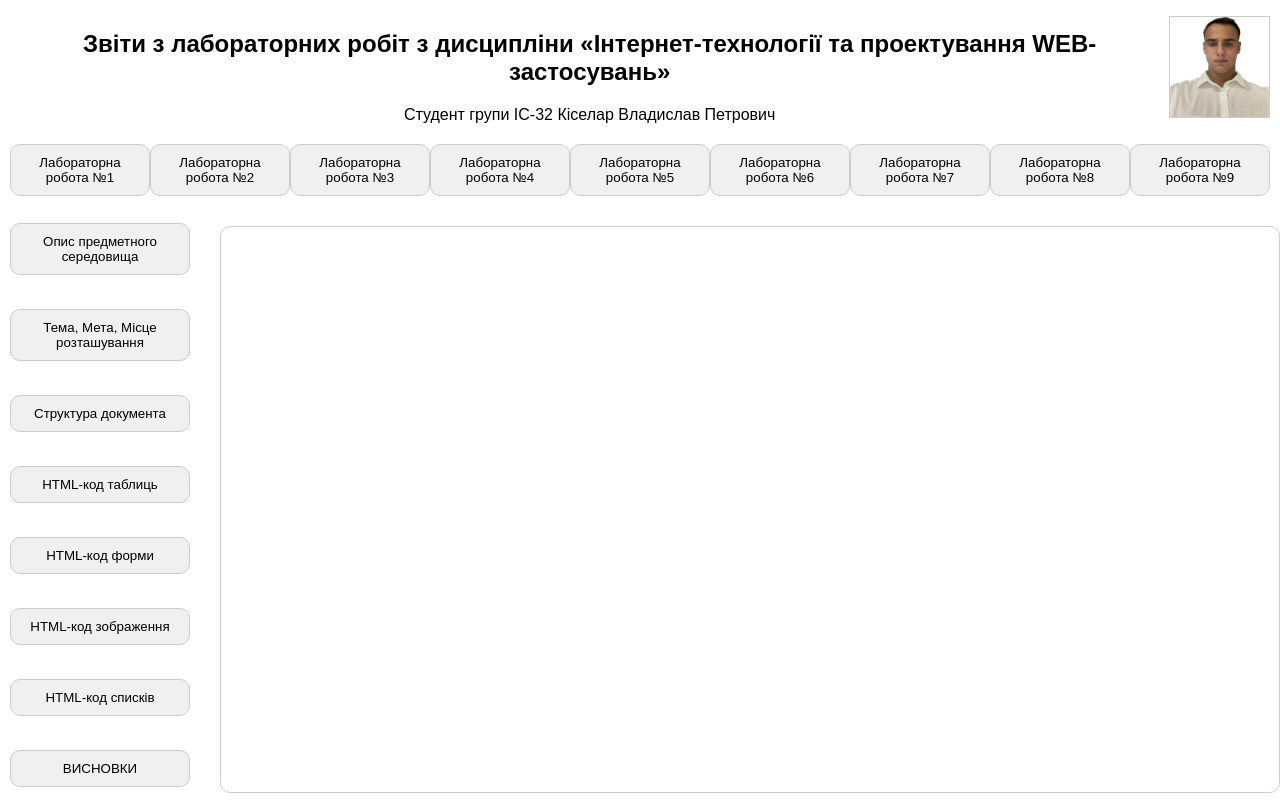
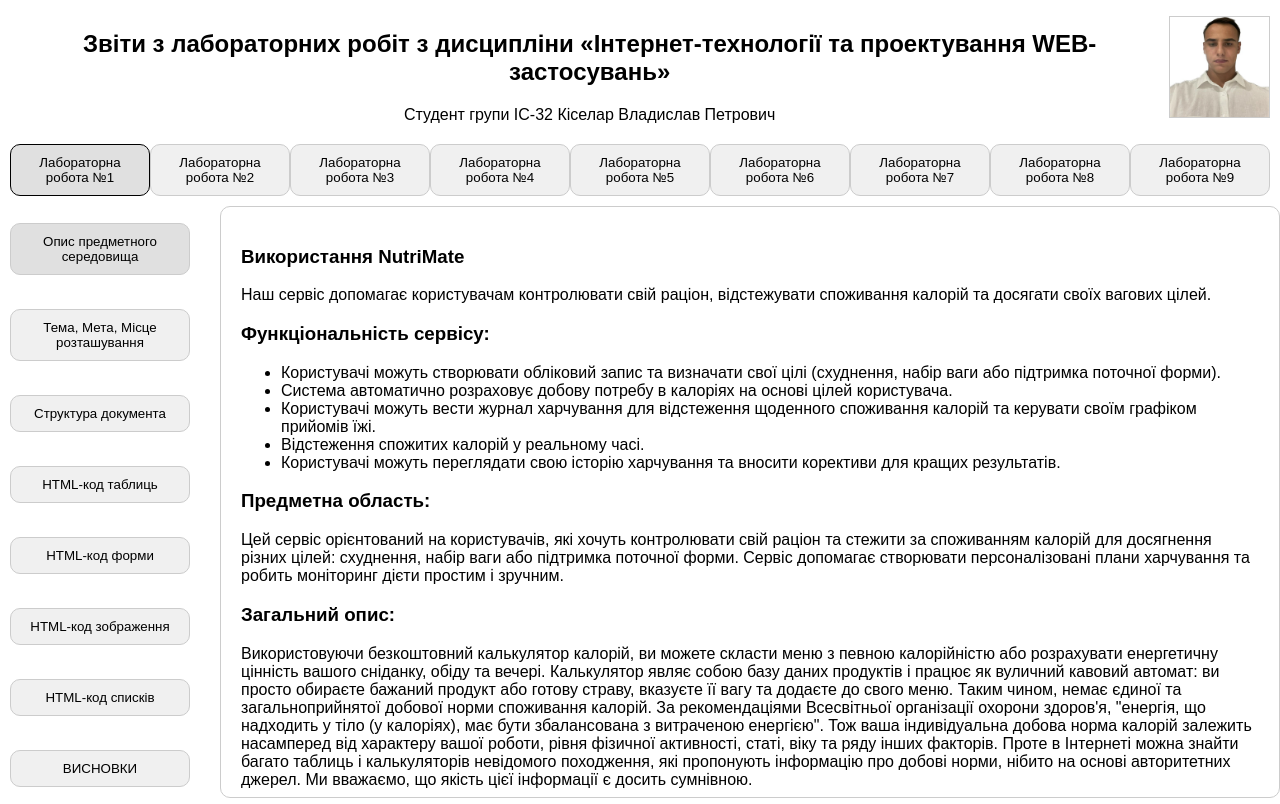
Before and after one commit to vlladislavii/IC-32_Vladyslav_Kiselar_Web_Reports, a plain HTML site: page index.html in a window 1280 px wide. Drawn offline with Linux system fonts and the light colour scheme.

Commit message:
changes in main design of report html

```diff
--- a/index.html
+++ b/index.html
@@ -19,7 +19,7 @@
         padding: 20px;
         border: 1px solid #ccc;
         border-radius: 10px;
-        max-height: 525px;
+        max-height: 550px;
         overflow-y: auto;
         overflow-x: hidden;
       }
@@ -57,13 +57,6 @@
         background-color: #e0e0e0;
         border-color: #000;
       }
-      .content {
-        flex: 1;
-        margin-left: 20px;
-        padding: 20px;
-        border: 1px solid #ccc;
-        border-radius: 10px;
-      }
       .student-info {
         display: flex;
         justify-content: space-between;
@@ -84,9 +77,6 @@
         align-items: center;
         justify-content: center;
         margin: 0;
-      }
-      #output {
-        margin-top: 20px;
       }
       img {
         max-width: 100%;
@@ -145,45 +135,7 @@
     </div>
 
     <div class="container">
-      <div class="sidebar">
-        <button
-          id="button1"
-          onclick="showLabContent('Опис предметного середовища', this)"
-        >
-          Опис предметного середовища
-        </button>
-        <button
-          id="button2"
-          onclick="showLabContent('Тема, Мета, Місце розташування', this)"
-        >
-          Тема, Мета, Місце розташування
-        </button>
-        <button
-          id="button3"
-          onclick="showLabContent('Структура документа', this)"
-        >
-          Структура документа
-        </button>
-        <button id="button4" onclick="showLabContent('HTML-код таблиць', this)">
-          HTML-код таблиць
-        </button>
-        <button id="button5" onclick="showLabContent('HTML-код форми', this)">
-          HTML-код форми
-        </button>
-        <button
-          id="button6"
-          onclick="showLabContent('HTML-код зображення', this)"
-        >
-          HTML-код зображення
-        </button>
-        <button id="button7" onclick="showLabContent('HTML-код списків', this)">
-          HTML-код списків
-        </button>
-        <button id="button8" onclick="showLabContent('ВИСНОВКИ', this)">
-          ВИСНОВКИ
-        </button>
-      </div>
-
+      <div class="sidebar" id="sidebar"></div>
       <div class="content" id="output"></div>
     </div>
 
@@ -193,8 +145,18 @@
 
       const labContent = {
         "Лабораторна робота №1": {
-          "Опис предметного середовища": {
-            text: `<h3>Використання NutriMate</h3>
+          buttons: [
+            "Опис предметного середовища",
+            "Тема, Мета, Місце розташування",
+            "Структура документа",
+            "HTML-код таблиць",
+            "HTML-код форми",
+            "HTML-код зображення",
+            "HTML-код списків",
+            "ВИСНОВКИ",
+          ],
+          sections: {
+            "Опис предметного середовища": `<h3>Використання NutriMate</h3>
                     <p>Наш сервіс допомагає користувачам контролювати свій раціон, відстежувати споживання калорій та досягати своїх вагових цілей.</p>
 
                     <h3>Функціональність сервісу:</h3>
@@ -211,11 +173,9 @@
 
                     <h3>Загальний опис:</h3>
                     <p>Використовуючи безкоштовний калькулятор калорій, ви можете скласти меню з певною калорійністю або розрахувати енергетичну цінність вашого сніданку, обіду та вечері. Калькулятор являє собою базу даних продуктів і працює як вуличний кавовий автомат: ви просто обираєте бажаний продукт або готову страву, вказуєте її вагу та додаєте до свого меню.
-                    Таким чином, немає єдиної та загальноприйнятої добової норми споживання калорій. За рекомендаціями Всесвітньої організації охорони здоров'я, "енергія, що надходить у тіло (у калоріях), має бути збалансована з витраченою енергією". Тож ваша індивідуальна добова норма калорій залежить насамперед від характеру вашої роботи, рівня фізичної активності, статі, віку та ряду інших факторів. Проте в Інтернеті можна знайти багато таблиць і калькуляторів невідомого походження, які пропонують інформацію про добові норми, нібито на основі авторитетних джерел. Ми вважаємо, що якість цієї інформації є досить сумнівною.</p>
-`,
-          },
-          "Тема, Мета, Місце розташування": {
-            text: `<h3>Тема:</h3>
+                    Таким чином, немає єдиної та загальноприйнятої добової норми споживання калорій. За рекомендаціями Всесвітньої організації охорони здоров'я, "енергія, що надходить у тіло (у калоріях), має бути збалансована з витраченою енергією". Тож ваша індивідуальна добова норма калорій залежить насамперед від характеру вашої роботи, рівня фізичної активності, статі, віку та ряду інших факторів. Проте в Інтернеті можна знайти багато таблиць і калькуляторів невідомого походження, які пропонують інформацію про добові норми, нібито на основі авторитетних джерел. Ми вважаємо, що якість цієї інформації є досить сумнівною.</p>`,
+
+            "Тема, Мета, Місце розташування": `<h3>Тема:</h3>
                     <p>Структура HTML-документа. Вибір предметної галузі. Робота з посиланнями, таблицями, зображеннями, списками в HTML-документі.</p>
 
                     <h3>Мета:</h3>
@@ -226,11 +186,9 @@
                         <a href="https://github.com/vlladislavii/IC-32_Vladyslav_Kiselar_NutriMate_Lab1" target="_blank">
                         GitHub репозиторій: NutriMate Лабораторна робота 1
                         </a>
-                    </p>
-`,
-          },
-          "Структура документа": {
-            text: `<style>
+                    </p>`,
+
+            "Структура документа": `<style>
                             body {
                                 font-family: Arial, sans-serif;
                             }
@@ -333,11 +291,9 @@
 
 &lt;/body&gt;
 &lt;/html&gt;
-    </code></pre>
-`,
-          },
-          "HTML-код таблиць": {
-            text: `<style>
+    </code></pre>`,
+
+            "HTML-код таблиць": `<style>
                             pre {
                                 background-color: #f4f4f4;
                                 padding: 10px;
@@ -444,9 +400,8 @@
     </ul>
     <p>У HTML таблицях можна об'єднувати рядки та стовпці за допомогою атрибутів rowspan і colspan. Атрибут rowspan дозволяє комірці займати кілька рядків, наприклад, rowspan="2" об'єднує дві комірки в один стовпець. Атрибут colspan робить те ж саме для стовпців: colspan="3" об'єднує три стовпці в один.
         Це дозволяє створювати більш складні та зрозумілі таблиці, підвищуючи їхню читабельність і організацію.</p>`,
-          },
-          "HTML-код форми": {
-            text: `<style>
+
+            "HTML-код форми": `<style>
                             pre {
                                 background-color: #f4f4f4;
                                 padding: 10px;
@@ -562,9 +517,8 @@
         <li><strong>id</strong>: задає унікальний ідентифікатор для форми.</li>
     </ul>
     <p>У HTML формах доступні різні типи полів для збору даних, включаючи текстові поля, паролі, чекбокси, радіокнопки, випадаючі списки, а також поля для завантаження файлів. Кожен тип поля має свої унікальні властивості і використовується для різних цілей, що дозволяє створювати зручні та функціональні інтерфейси для користувачів.</p>`,
-          },
-          "HTML-код зображення": {
-            text: `<style>
+
+            "HTML-код зображення": `<style>
                             pre {
                                 background-color: #f4f4f4;
                                 padding: 10px;
@@ -608,9 +562,8 @@
         <li><strong>id</strong>: задає унікальний ідентифікатор для зображення.</li>
         <li><strong>style</strong>: дозволяє застосовувати CSS-стилі безпосередньо.</li>
     </ul>`,
-          },
-          "HTML-код списків": {
-            text: `<style>
+
+            "HTML-код списків": `<style>
                             pre {
                                 background-color: #f4f4f4;
                                 padding: 10px;
@@ -666,35 +619,82 @@
 
     <h2>Додаткові відомості</h2>
     <p>Елемент &lt;li&gt; завжди повинен бути вкладений у список, створений за допомогою тегів &lt;ul&gt; (ненумерований список) або &lt;ol&gt; (нумерований список). Використання &lt;li&gt; допомагає структурувати інформацію, роблячи її зрозумілішою для користувачів.</p>`,
-          },
-          ВИСНОВКИ: {
-            text: `
-                    <p>У ході виконання лабораторної роботи №1 ми отримали практичний досвід у створенні HTML-документів, що дозволило нам освоїти основи роботи з таблицями, зображеннями, списками та посиланнями. Ця робота допомогла зрозуміти, як правильно організувати інформацію на веб-сторінках, що є важливим для забезпечення зрозумілості та зручності використання веб-додатків.
+
+            ВИСНОВКИ: `<p>У ході виконання лабораторної роботи №1 ми отримали практичний досвід у створенні HTML-документів, що дозволило нам освоїти основи роботи з таблицями, зображеннями, списками та посиланнями. Ця робота допомогла зрозуміти, як правильно організувати інформацію на веб-сторінках, що є важливим для забезпечення зрозумілості та зручності використання веб-додатків.
 
 Отримані навички дозволяють ефективно систематизувати контент і підвищити якість взаємодії з користувачами, що стане основою для подальшого вивчення веб-розробки. </p>`,
           },
         },
+        "Лабораторна робота №2": {
+          buttons: [],
+          sections: {},
+        },
+        "Лабораторна робота №3": {
+          buttons: [],
+          sections: {},
+        },
+        "Лабораторна робота №4": {
+          buttons: [],
+          sections: {},
+        },
+        "Лабораторна робота №5": {
+          buttons: [],
+          sections: {},
+        },
+        "Лабораторна робота №6": {
+          buttons: [],
+          sections: {},
+        },
+        "Лабораторна робота №7": {
+          buttons: [],
+          sections: {},
+        },
+        "Лабораторна робота №8": {
+          buttons: [],
+          sections: {},
+        },
+        "Лабораторна робота №9": {
+          buttons: [],
+          sections: {},
+        },
+      };
+
+      window.onload = function () {
+        selectLab("Лабораторна робота №1");
+        showLabContent(
+          "Опис предметного середовища",
+          document.querySelector("#sidebar button")
+        );
       };
 
       function selectLab(lab) {
         currentLab = lab;
-
         document
           .querySelectorAll(".lab-buttons button")
           .forEach((button) => button.classList.remove("active"));
         document.getElementById(`lab${lab.slice(-1)}`).classList.add("active");
-        document.getElementById(
-          "output"
-        ).textContent = `Selected ${lab}. Now choose a section from the left to view more information.`;
 
-        if (activeSidebarButton) {
-          activeSidebarButton.classList.remove("active");
-          activeSidebarButton = null;
-        }
+        const sidebar = document.getElementById("sidebar");
+        sidebar.innerHTML = "";
+        document.getElementById("output").innerHTML = "";
+
+        labContent[lab].buttons.forEach((section, index) => {
+          const button = document.createElement("button");
+          button.textContent = section;
+          button.onclick = () => showLabContent(section, button);
+          sidebar.appendChild(button);
+
+          if (index === 0) {
+            button.classList.add("active");
+            showLabContent(section, button);
+            activeSidebarButton = button;
+          }
+        });
       }
 
       function showLabContent(section, button) {
-        const content = labContent[currentLab][section];
+        const content =
+          labContent[currentLab].sections[section] || "Інформація відсутня.";
 
         if (activeSidebarButton) {
           activeSidebarButton.classList.remove("active");
@@ -702,10 +702,7 @@
         activeSidebarButton = button;
         activeSidebarButton.classList.add("active");
 
-        const outputDiv = document.getElementById("output");
-        outputDiv.innerHTML = `<p>${
-          content.text || "Information not available."
-        }</p>`;
+        document.getElementById("output").innerHTML = content;
       }
     </script>
   </body>
```
